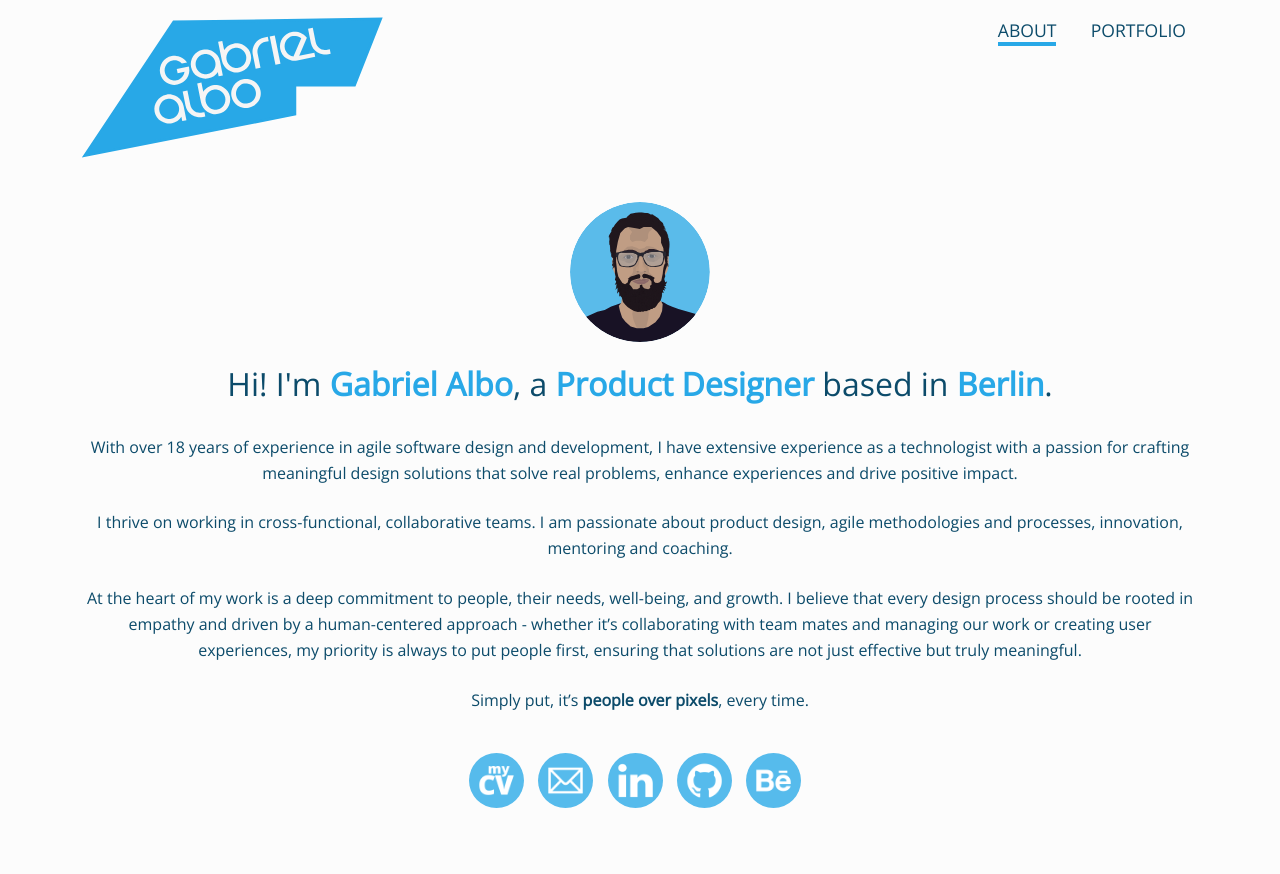
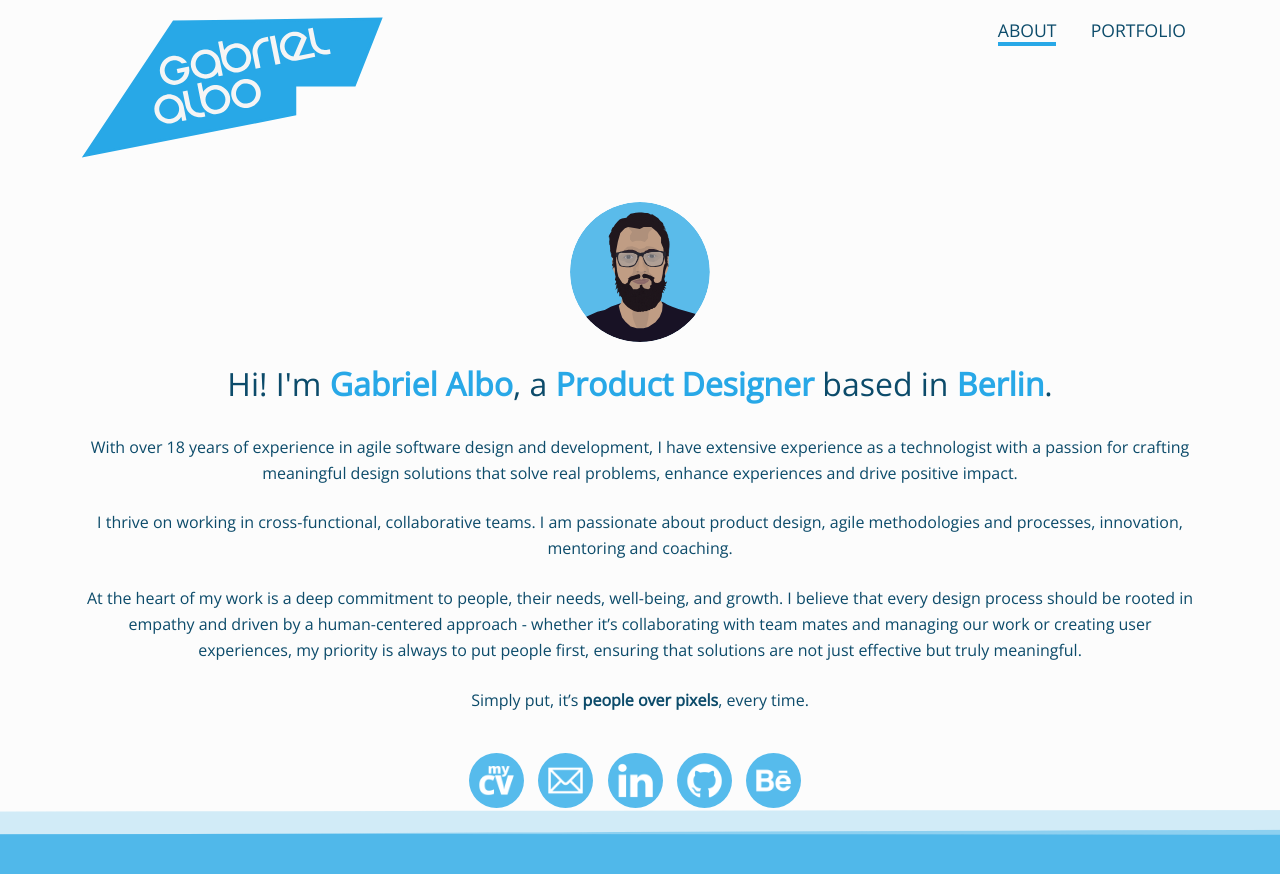
Before and after one commit to albogabriel/gabrielalbo.com, a Jekyll site: the page built from index.html, in a window 1280 px wide. Shown: the top 874 px of the page. Built offline with Jekyll 4.4.1, drawn with Linux system fonts in a browser that asks for light colours.

Commit message:
Adding waves animation

```diff
--- a/css/screen.scss
+++ b/css/screen.scss
@@ -57,6 +57,72 @@
   font-family: 'Open Sans', sans-serif;
   color: $darkest-main-color;
   background: $light-header-background;
+
+  overflow: auto;
+    background: linear-gradient(315deg, #fcfcfc 3%, #fcfcfc 38%, #fcfcfc 68%, white 98%);
+    animation: gradient 15s ease infinite;
+    background-size: 400% 400%;
+    background-attachment: fixed;
+}
+
+@keyframes gradient {
+    0% {
+        background-position: 0% 0%;
+    }
+    50% {
+        background-position: 100% 100%;
+    }
+    100% {
+        background-position: 0% 0%;
+    }
+}
+
+.wave {
+    background: #28A8E7 25%;
+    border-radius: 1000% 1000% 0 0;
+    position: fixed;
+    width: 1000%;
+    height: 10%;
+    animation: wave 12s -3s linear infinite;
+    transform: translate3d(0, 0, 0);
+    opacity: 0.2;
+    bottom: 0;
+    left: 0;
+    z-index: -1;
+}
+
+.wave:nth-of-type(2) {
+    bottom: -1em;
+    animation: wave 8s -5s linear reverse infinite;
+    opacity: 0.4;
+}
+
+.wave:nth-of-type(3) {
+    bottom: -1.5em;
+    animation: wave 10s -1s reverse infinite;
+    opacity: 0.6;
+}
+
+@keyframes wave {
+    2% {
+        transform: translateX(1);
+    }
+
+    25% {
+        transform: translateX(-25%);
+    }
+
+    50% {
+        transform: translateX(-50%);
+    }
+
+    75% {
+        transform: translateX(-25%);
+    }
+
+    100% {
+        transform: translateX(1);
+    }
 }
 
 h1, h2, h3, h4, h5, h6 {
@@ -523,6 +589,7 @@
   margin-right: 10px;
   $icons-height: 55px;
   background-color: lighten($main-color,10%);
+  box-shadow: 0 0 2px $light-header-background;
   height: $icons-height;
   border-radius: $icons-height/2;
 
--- a/index.html
+++ b/index.html
@@ -9,6 +9,9 @@
 {% assign jobstartdays = startdate | date: "%s" | divided_by: 86400 %}
 {% assign jobendedays = enddate | default: 'now' | date: "%s" | divided_by: 86400 %}
 {% assign jobdiffdays = jobendedays | minus: jobstartdays %}
+<div class="wave"></div>
+<div class="wave"></div>
+<div class="wave"></div>
 
 <div class="row">
 	<div class="about-page-container">
```
